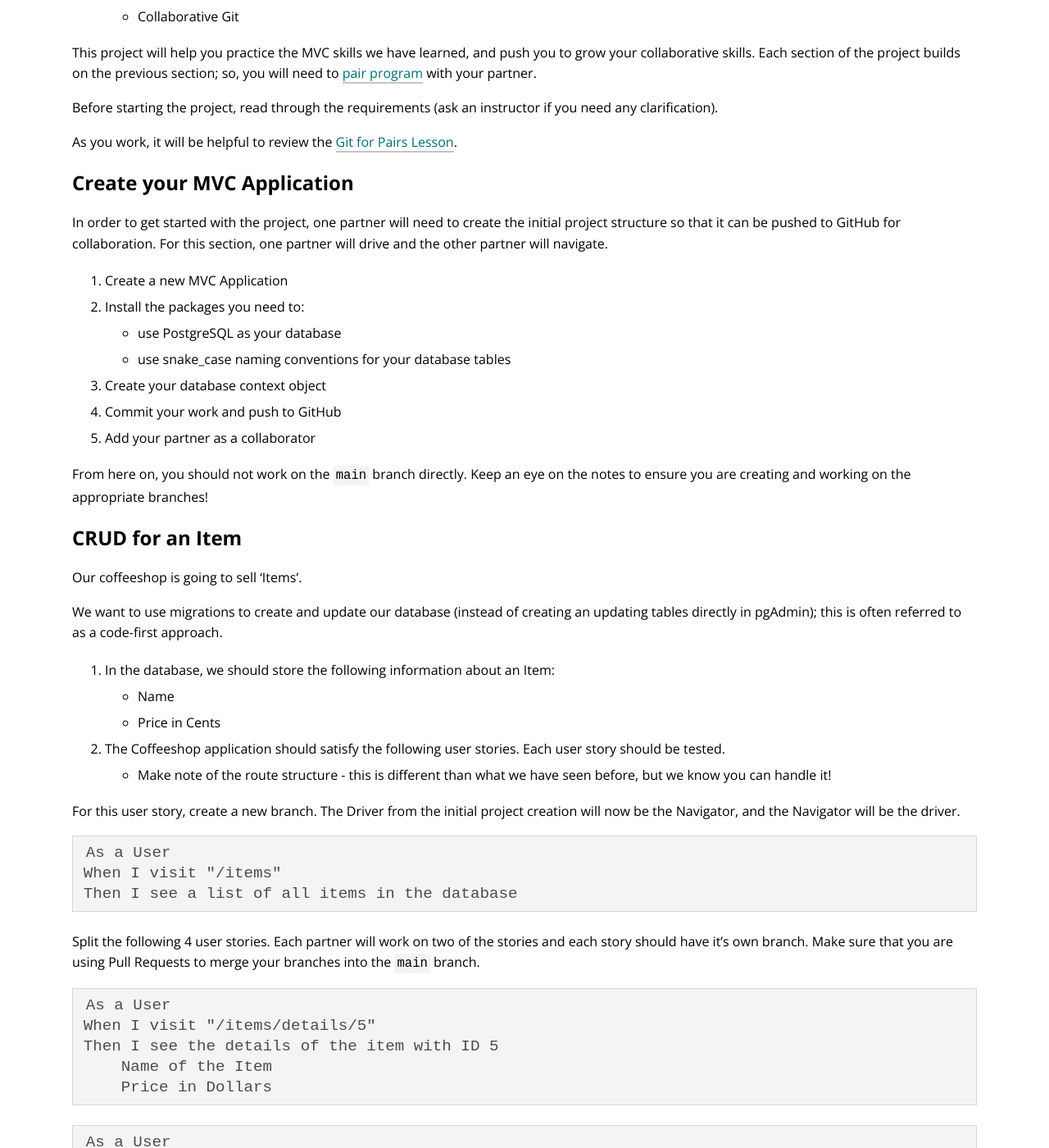
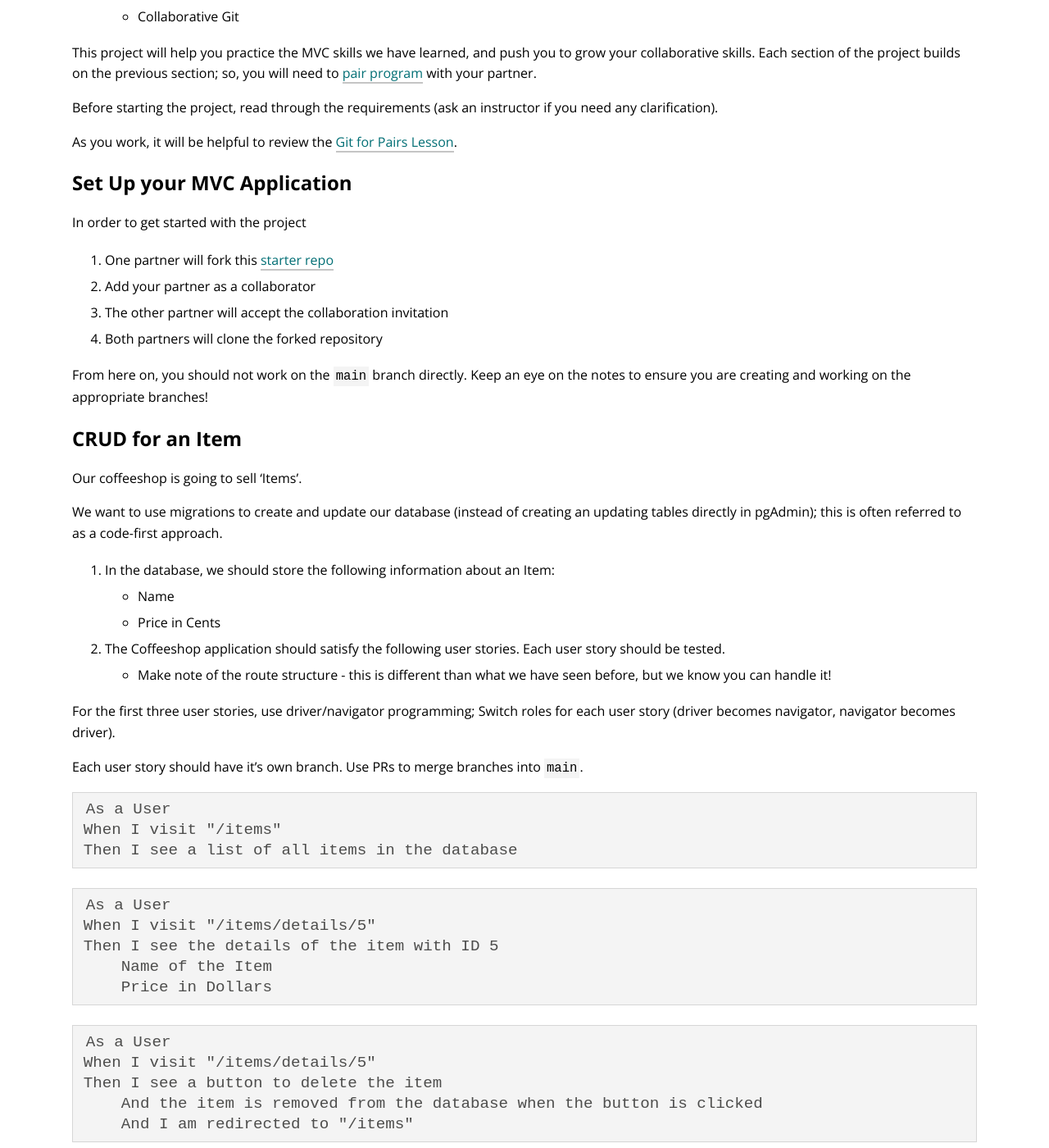
Before and after one commit to turingschool/launch-curriculum, a Jekyll site: the page built from module3/Projects/PairProject.md, in a window 1280 px wide and 1400 px high, scrolled down 721 px. Shown: the whole window at 82% size. Built offline with Jekyll 4.4.1, drawn with Linux system fonts in a browser that asks for light colours; nearby versions of some CDN libraries; comment, search, counter and statistics services are not loaded; some of the changed text lies outside the part shown.

Commit message:
Update with starter repo

````diff
--- a/module3/Projects/PairProject.md
+++ b/module3/Projects/PairProject.md
@@ -27,17 +27,14 @@ Before starting the project, read through the requirements (ask an instructor if
 
 As you work, it will be helpful to review the [Git for Pairs Lesson](/module2/lessons/Week2/GitForPairs).
 
-## Create your MVC Application
+## Set Up your MVC Application
 
-In order to get started with the project, one partner will need to create the initial project structure so that it can be pushed to GitHub for collaboration. For this section, one partner will drive and the other partner will navigate.
+In order to get started with the project
 
-1. Create a new MVC Application
-2. Install the packages you need to:
-    * use PostgreSQL as your database
-    * use snake_case naming conventions for your database tables
-3. Create your database context object
-4. Commit your work and push to GitHub
-5. Add your partner as a collaborator
+1. One partner will fork this [starter repo](https://github.com/turingschool-examples/Launch_CoffeeShop)
+2. Add your partner as a collaborator
+3. The other partner will accept the collaboration invitation
+4. Both partners will clone the forked repository
 
 From here on, you should not work on the `main` branch directly. Keep an eye on the notes to ensure you are creating and working on the appropriate branches!
 
@@ -53,15 +50,16 @@ We want to use migrations to create and update our database (instead of creating
 2. The Coffeeshop application should satisfy the following user stories. Each user story should be tested.
     * Make note of the route structure - this is different than what we have seen before, but we know you can handle it!
 
-For this user story, create a new branch.  The Driver from the initial project creation will now be the Navigator, and the Navigator will be the driver.
+For the first three user stories, use driver/navigator programming;  Switch roles for each user story (driver becomes navigator, navigator becomes driver).
+
+Each user story should have it's own branch.  Use PRs to merge branches into `main`.
+
 ```
 As a User
 When I visit "/items"
 Then I see a list of all items in the database
 ```
 
-
-Split the following 4 user stories.  Each partner will work on two of the stories and each story should have it's own branch.  Make sure that you are using Pull Requests to merge your branches into the `main` branch.
 ```
 As a User
 When I visit "/items/details/5"
@@ -69,6 +67,16 @@ Then I see the details of the item with ID 5
     Name of the Item
     Price in Dollars
 ```
+
+```
+As a User
+When I visit "/items/details/5"
+Then I see a button to delete the item
+    And the item is removed from the database when the button is clicked
+    And I am redirected to "/items"
+```
+
+Split the following 2 user stories.  Each partner will work on one of the stories and each story should have it's own branch.  Make sure that you are using Pull Requests to merge your branches into the `main` branch.
 
 ```
 As a User
@@ -84,14 +92,6 @@ When I visit "/items/edit/5"
 Then I see a form pre-populated with the item's current state
     And the Item details are updated when I submit the form
     And I am redirected to "items/5"
-```
-
-```
-As a User
-When I visit "/items/details/5"
-Then I see a button to delete the item
-    And the item is removed from the database when the button is clicked
-    And I am redirected to "/items"
 ```
 
 ## Customers and Orders
````
